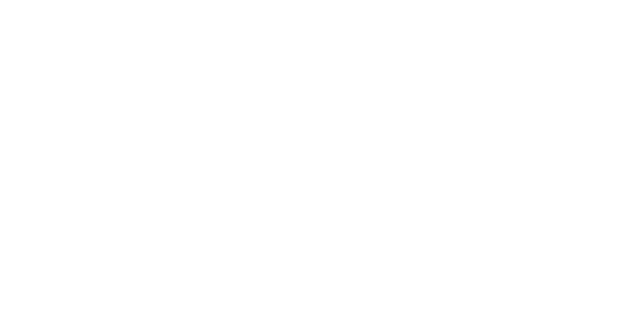
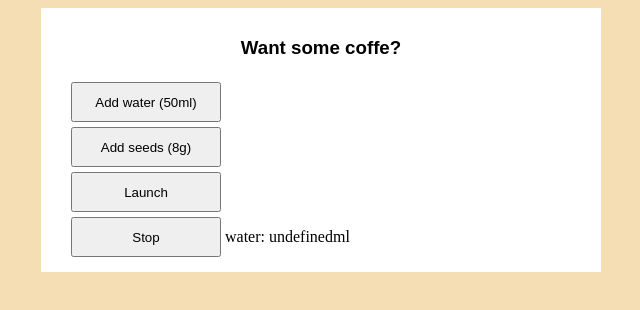
Before and after one commit to deridara/CoffeeMachine, a plain HTML site: page index.html in a window 1280 px wide. Shown: the whole page, without its empty margins (319-959 px from the left). Drawn offline with Linux system fonts and the light colour scheme.

Commit message:
+html
..

```diff
--- a/index.html
+++ b/index.html
@@ -3,9 +3,20 @@
 <head>
     <meta charset="UTF-8">
     <title>CoffeeMachine</title>
+    <link rel="stylesheet" href="style.css">
 </head>
 <body>
-
+    <section>
+       <h3>Want some coffe?</h3>
+        <div class="buttons">
+            <button id='addWater' >Add water (50ml)</button>
+            <button id='addSeeds'>Add seeds (8g)</button>
+            <button id='launch'>Launch</button>
+            <button id='stop'>Stop</button>
+        </div>
+        <div class='info'></div>
+        <div class="processing"></div>
+    </section>
 </body>
 <script src="script.js"></script>
 </html>
--- a/script.js
+++ b/script.js
@@ -1,13 +1,21 @@
 function CoffeeMachine(power) {
-    let waterAmount = 0;
-    let seedsAmount = 0;
+    let waterAmount = 100;
+    let seedsAmount = 16;
     const maxTemp = 90;
     const waterHeatCapacity = 4200;
+    let timeoutId;
 
     this.addWater = function (newAmount) {
         waterAmount += newAmount;
     }
 
+    this.getWaterAmount = function() {
+        console.log(waterAmount);
+    }
+
+    this.getSeedsAmount = function() {
+        console.log(seedsAmount);
+    }
 
     this.addSeeds = function (seeds) {
         seedsAmount += seeds;
@@ -30,14 +38,16 @@ function CoffeeMachine(power) {
                 console.log('water is heating...');
                 waterAmount -= 50;
                 seedsAmount -= 8;
-                setTimeout(function() {console.log('Coffee is done')}, calcBoilTime());
+
+                timeoutId = setTimeout(function() {console.log('Coffee is done')}, calcBoilTime());
             }
+    }
+    this.stop = function () {
+        clearInterval(timeoutId);
     }
 }
 
 const vitek = new CoffeeMachine(3500);
-vitek.addWater(100);
-vitek.addSeeds(16);
-vitek.launch();
-vitek.launch();
-vitek.launch();
+
+const infoBlock = document.getElementsByClassName('info')[0];
+infoBlock.innerText = 'water: ' + vitek.getWaterAmount() + 'ml';
--- /dev/null
+++ b/style.css
@@ -0,0 +1,28 @@
+body {
+    background: wheat;
+}
+
+h3 {
+    text-align: center;
+    font-family: sans-serif;
+}
+
+section {
+    background: white;
+    width: 500px;
+    margin: auto;
+    height: 100%;
+    padding: 10px 30px;
+}
+
+button {
+    display: block;
+    width: 150px;
+    height: 40px;
+    margin: 5px 0;
+}
+
+.buttons,
+.info {
+    display: inline-block;
+}
```
